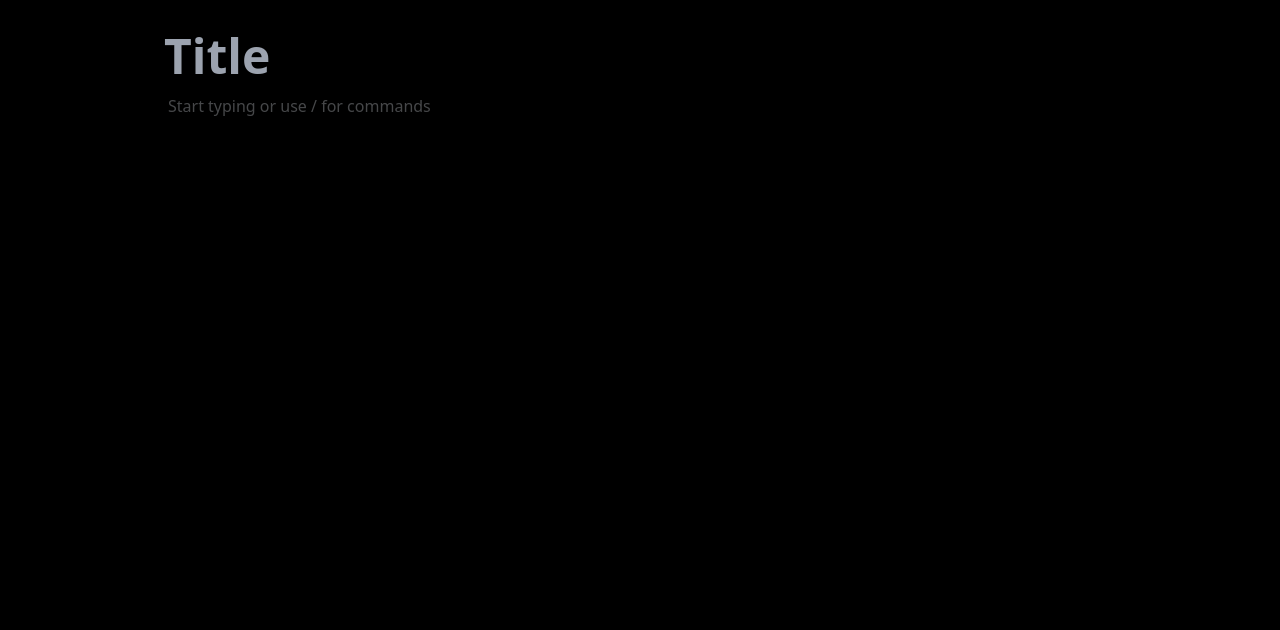
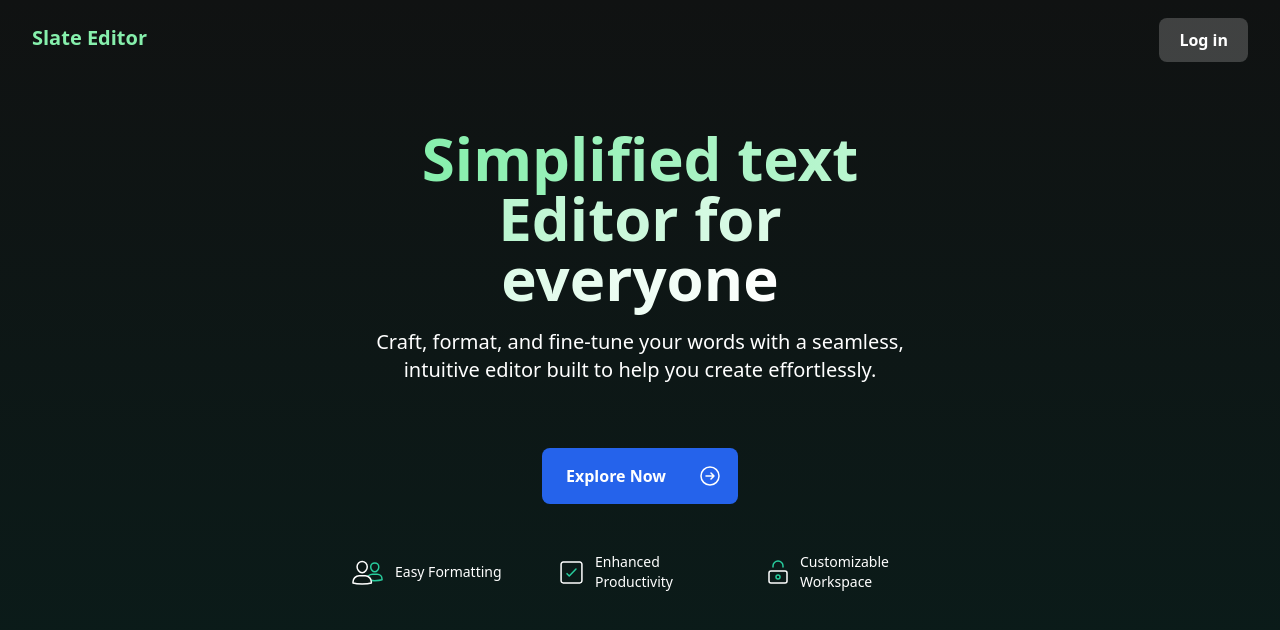
Before and after one commit to Introfect/slate-editor, a Next.js app: page / in a window 1280 px wide. Shown: the top 630 px of the page. Built offline with nearby package versions, Linux system fonts and the light colour scheme.

Commit message:
added landing page

```diff
--- /dev/null
+++ b/app/editor/layout.tsx
@@ -0,0 +1,13 @@
+import React from "react";
+
+type Props = { children: React.ReactNode };
+
+function Layout({ children }: Props) {
+  return (
+    <body className={` antialiased max-w-5xl mx-auto bg-black`}>
+      {children}
+    </body>
+  );
+}
+
+export default Layout;
--- /dev/null
+++ b/app/editor/page.tsx
@@ -0,0 +1,9 @@
+import EditorComponent from "@/components/EditorComponent";
+
+export default function Home() {
+  return (
+    <div className="min-h-screen py-8">
+      <EditorComponent />
+    </div>
+  );
+}
--- a/app/layout.tsx
+++ b/app/layout.tsx
@@ -25,9 +25,7 @@ export default function RootLayout({
 }>) {
   return (
     <html lang="en">
-      <body
-        className={`${geistSans.variable} ${geistMono.variable} antialiased max-w-5xl mx-auto bg-black`}
-      >
+      <body className={`${geistSans.variable} ${geistMono.variable}`}>
         {children}
       </body>
     </html>
--- a/app/page.tsx
+++ b/app/page.tsx
@@ -1,9 +1,9 @@
-import EditorComponent from "@/components/EditorComponent";
+import Hero from "@/components/Hero";
 
 export default function Home() {
   return (
-    <div className="min-h-screen py-8">
-      <EditorComponent />
+    <div className="h-screen">
+      <Hero />
     </div>
   );
 }
--- /dev/null
+++ b/components/Cta.tsx
@@ -0,0 +1,35 @@
+"use client";
+import { useRouter } from "next/navigation";
+import React from "react";
+
+function Cta() {
+  const router = useRouter();
+  const handleClick = () => {
+    router.push("/editor");
+  };
+  return (
+    <button
+      title=""
+      className="inline-flex items-center px-6 py-4 mt-8 font-semibold text-white transition-all duration-200 bg-blue-600 rounded-lg sm:mt-16 hover:bg-blue-700 focus:bg-blue-700"
+      onClick={handleClick}
+    >
+      Explore Now
+      <svg
+        className="w-6 h-6 ml-8 -mr-2"
+        xmlns="http://www.w3.org/2000/svg"
+        fill="none"
+        viewBox="0 0 24 24"
+        stroke="currentColor"
+      >
+        <path
+          stroke-linecap="round"
+          stroke-linejoin="round"
+          stroke-width="1.5"
+          d="M13 9l3 3m0 0l-3 3m3-3H8m13 0a9 9 0 11-18 0 9 9 0 0118 0z"
+        />
+      </svg>
+    </button>
+  );
+}
+
+export default Cta;
--- /dev/null
+++ b/components/Hero.tsx
@@ -0,0 +1,176 @@
+/* eslint-disable @next/next/no-img-element */
+import React from "react";
+import Cta from "./Cta";
+
+function Hero() {
+  return (
+    <div>
+      <div className="bg-gradient-to-b from-[#101212] relative to-[#08201D] min-h-screen">
+        <header className="absolute inset-x-0 top-0 z-10 w-full">
+          <div className="px-4 mx-auto sm:px-6 lg:px-8">
+            <div className="flex items-center justify-between h-16 lg:h-20">
+              <div className="flex-shrink-0 items-center">
+                <a href="#" title="" className="flex items-center">
+                  <p className="w-auto h-8 text-green-300 font-bold text-xl">
+                    Slate Editor
+                  </p>
+                </a>
+              </div>
+              <div className="lg:flex lg:items-center lg:justify-end lg:space-x-6 sm:ml-auto">
+                <a
+                  href="#"
+                  title=""
+                  className="inline-flex items-center justify-center px-3 sm:px-5 py-2.5 text-sm sm:text-base font-semibold transition-all duration-200 text-white bg-white/20 hover:bg-white/40 focus:bg-white/40 rounded-lg"
+                  role="button"
+                >
+                  {" "}
+                  Log in{" "}
+                </a>
+              </div>
+            </div>
+          </div>
+        </header>
+
+        <section className="relative lg:min-h-[1000px] pt-24 pb-10 sm:pt-32 sm:pb-16 lg:pb-24">
+          <div className="px-4 mx-auto max-w-7xl sm:px-6 lg:px-8 relative z-20">
+            <div className="max-w-xl mx-auto text-center">
+              <h1 className="text-4xl font-bold sm:text-6xl">
+                <span className="text-transparent bg-clip-text bg-gradient-to-r from-green-300 to-white">
+                  {" "}
+                  Simplified text Editor for everyone{" "}
+                </span>
+              </h1>
+              <p className="mt-5 text-base text-white sm:text-xl">
+                Craft, format, and fine-tune your words with a seamless,
+                intuitive editor built to help you create effortlessly.
+              </p>
+
+              <Cta />
+
+              <div className="grid grid-cols-1 px-20 mt-12 text-left gap-x-12 gap-y-8 sm:grid-cols-3 sm:px-0">
+                <div className="flex items-center">
+                  <svg
+                    className="flex-shrink-0"
+                    width="31"
+                    height="25"
+                    viewBox="0 0 31 25"
+                    fill="none"
+                    xmlns="http://www.w3.org/2000/svg"
+                  >
+                    <path
+                      d="M25.1667 14.187H20.3333C17.6637 14.187 15.5 16.3507 15.5 19.0203V19.8258C15.5 19.8258 18.0174 20.6314 22.75 20.6314C27.4826 20.6314 30 19.8258 30 19.8258V19.0203C30 16.3507 27.8363 14.187 25.1667 14.187Z"
+                      stroke="#28CC9D"
+                      stroke-width="1.5"
+                      stroke-miterlimit="10"
+                      stroke-linecap="round"
+                      stroke-linejoin="round"
+                    />
+                    <path
+                      d="M18.7227 6.9369C18.7227 4.71276 20.5263 2.90912 22.7504 2.90912C24.9746 2.90912 26.7782 4.71276 26.7782 6.9369C26.7782 9.16104 24.9746 11.7702 22.7504 11.7702C20.5263 11.7702 18.7227 9.16104 18.7227 6.9369Z"
+                      stroke="#28CC9D"
+                      stroke-width="1.5"
+                      stroke-miterlimit="10"
+                      stroke-linecap="round"
+                      stroke-linejoin="round"
+                    />
+                    <path
+                      d="M13.2231 15.8512H7.11157C3.73595 15.8512 1 18.5871 1 21.9628V22.9814C1 22.9814 4.18311 24 10.1674 24C16.1516 24 19.3347 22.9814 19.3347 22.9814V21.9628C19.3347 18.5871 16.5988 15.8512 13.2231 15.8512Z"
+                      fill="#0B1715"
+                      stroke="white"
+                      stroke-width="1.5"
+                      stroke-miterlimit="10"
+                      stroke-linecap="round"
+                      stroke-linejoin="round"
+                    />
+                    <path
+                      d="M5.07422 6.68386C5.07422 3.87152 7.35485 1.59088 10.1672 1.59088C12.9795 1.59088 15.2602 3.87152 15.2602 6.68386C15.2602 9.4962 12.9795 12.7954 10.1672 12.7954C7.35485 12.7954 5.07422 9.4962 5.07422 6.68386Z"
+                      fill="#0B1715"
+                      stroke="white"
+                      stroke-width="1.5"
+                      stroke-miterlimit="10"
+                      stroke-linecap="round"
+                      stroke-linejoin="round"
+                    />
+                  </svg>
+                  <p className="ml-3 text-sm text-white">Easy Formatting</p>
+                </div>
+
+                <div className="flex items-center">
+                  <svg
+                    className="flex-shrink-0"
+                    width="23"
+                    height="23"
+                    viewBox="0 0 23 23"
+                    fill="none"
+                    xmlns="http://www.w3.org/2000/svg"
+                  >
+                    <path
+                      d="M19.8335 21.9166H3.16683C2.6143 21.9166 2.08439 21.6972 1.69369 21.3065C1.30299 20.9158 1.0835 20.3858 1.0835 19.8333V3.16665C1.0835 2.61411 1.30299 2.08421 1.69369 1.69351C2.08439 1.30281 2.6143 1.08331 3.16683 1.08331H19.8335C20.386 1.08331 20.9159 1.30281 21.3066 1.69351C21.6973 2.08421 21.9168 2.61411 21.9168 3.16665V19.8333C21.9168 20.3858 21.6973 20.9158 21.3066 21.3065C20.9159 21.6972 20.386 21.9166 19.8335 21.9166Z"
+                      stroke="white"
+                      stroke-width="1.5"
+                      stroke-miterlimit="10"
+                      stroke-linecap="round"
+                      stroke-linejoin="round"
+                    />
+                    <path
+                      d="M7 12.6667L9.25 15L16 8"
+                      stroke="#28CC9D"
+                      stroke-width="1.5"
+                      stroke-miterlimit="10"
+                      stroke-linecap="round"
+                      stroke-linejoin="round"
+                    />
+                  </svg>
+                  <p className="ml-3 text-sm text-white">
+                    Enhanced Productivity
+                  </p>
+                </div>
+
+                <div className="flex items-center">
+                  <svg
+                    className="flex-shrink-0"
+                    width="20"
+                    height="24"
+                    viewBox="0 0 20 24"
+                    fill="none"
+                    xmlns="http://www.w3.org/2000/svg"
+                  >
+                    <path
+                      d="M17 11H3C1.89543 11 1 11.8954 1 13V21C1 22.1046 1.89543 23 3 23H17C18.1046 23 19 22.1046 19 21V13C19 11.8954 18.1046 11 17 11Z"
+                      stroke="white"
+                      stroke-width="1.5"
+                      stroke-miterlimit="10"
+                      stroke-linecap="round"
+                      stroke-linejoin="round"
+                    />
+                    <path
+                      d="M10 19C11.1046 19 12 18.1046 12 17C12 15.8954 11.1046 15 10 15C8.89543 15 8 15.8954 8 17C8 18.1046 8.89543 19 10 19Z"
+                      stroke="#28CC9D"
+                      stroke-width="1.5"
+                      stroke-miterlimit="10"
+                      stroke-linecap="round"
+                      stroke-linejoin="round"
+                    />
+                    <path
+                      d="M15 7V6C15.0131 4.68724 14.5042 3.42303 13.5853 2.48539C12.6664 1.54776 11.4128 1.01346 10.1 1H10C8.68724 0.986939 7.42303 1.4958 6.48539 2.41469C5.54776 3.33357 5.01346 4.58724 5 5.9V7"
+                      stroke="#28CC9D"
+                      stroke-width="1.5"
+                      stroke-miterlimit="10"
+                      stroke-linecap="round"
+                      stroke-linejoin="round"
+                    />
+                  </svg>
+                  <p className="ml-3 text-sm text-white">
+                    Customizable Workspace
+                  </p>
+                </div>
+              </div>
+            </div>
+          </div>
+        </section>
+      </div>
+    </div>
+  );
+}
+
+export default Hero;
```
Also changed, not shown: app/public/new.png (added).
